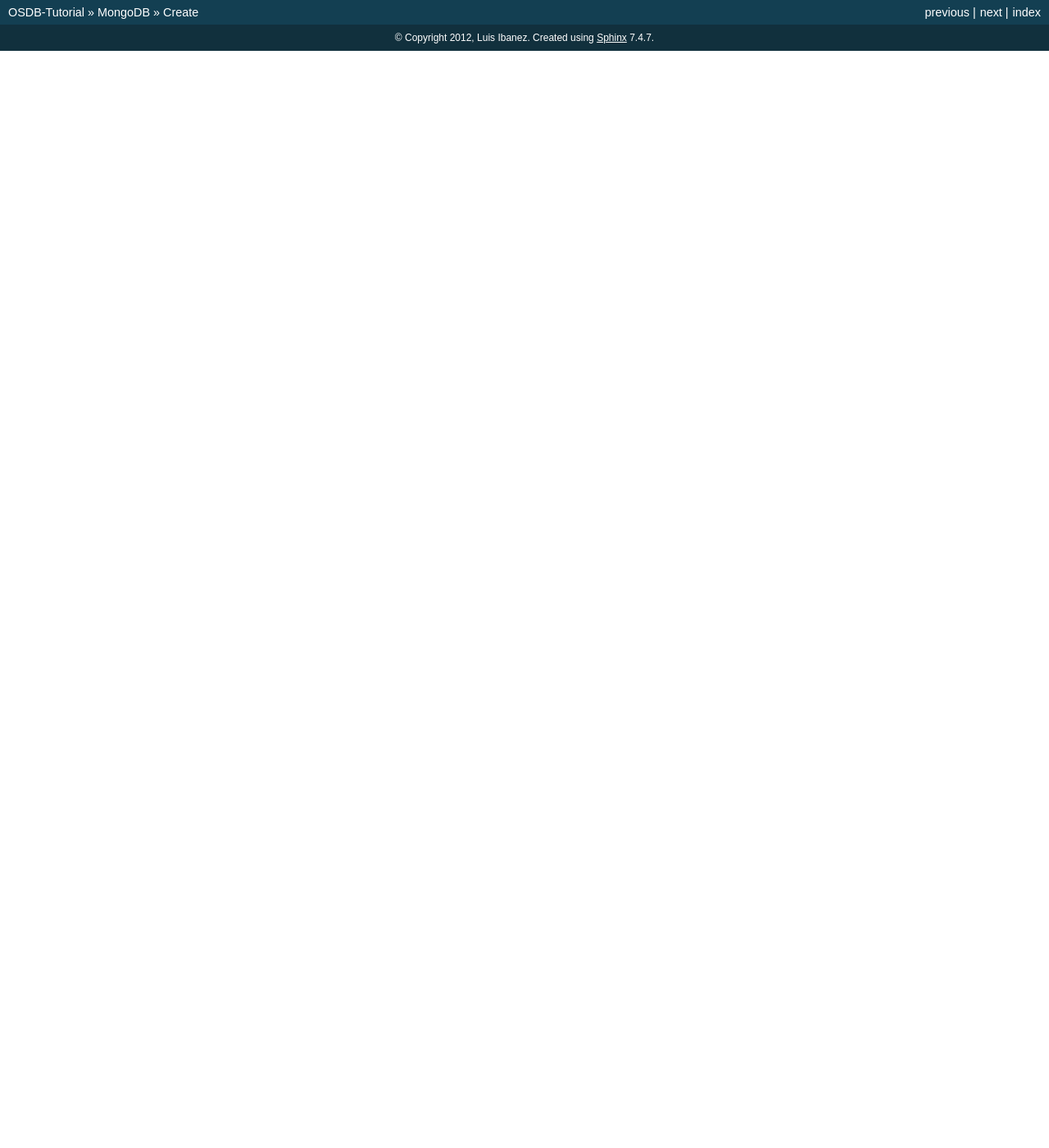
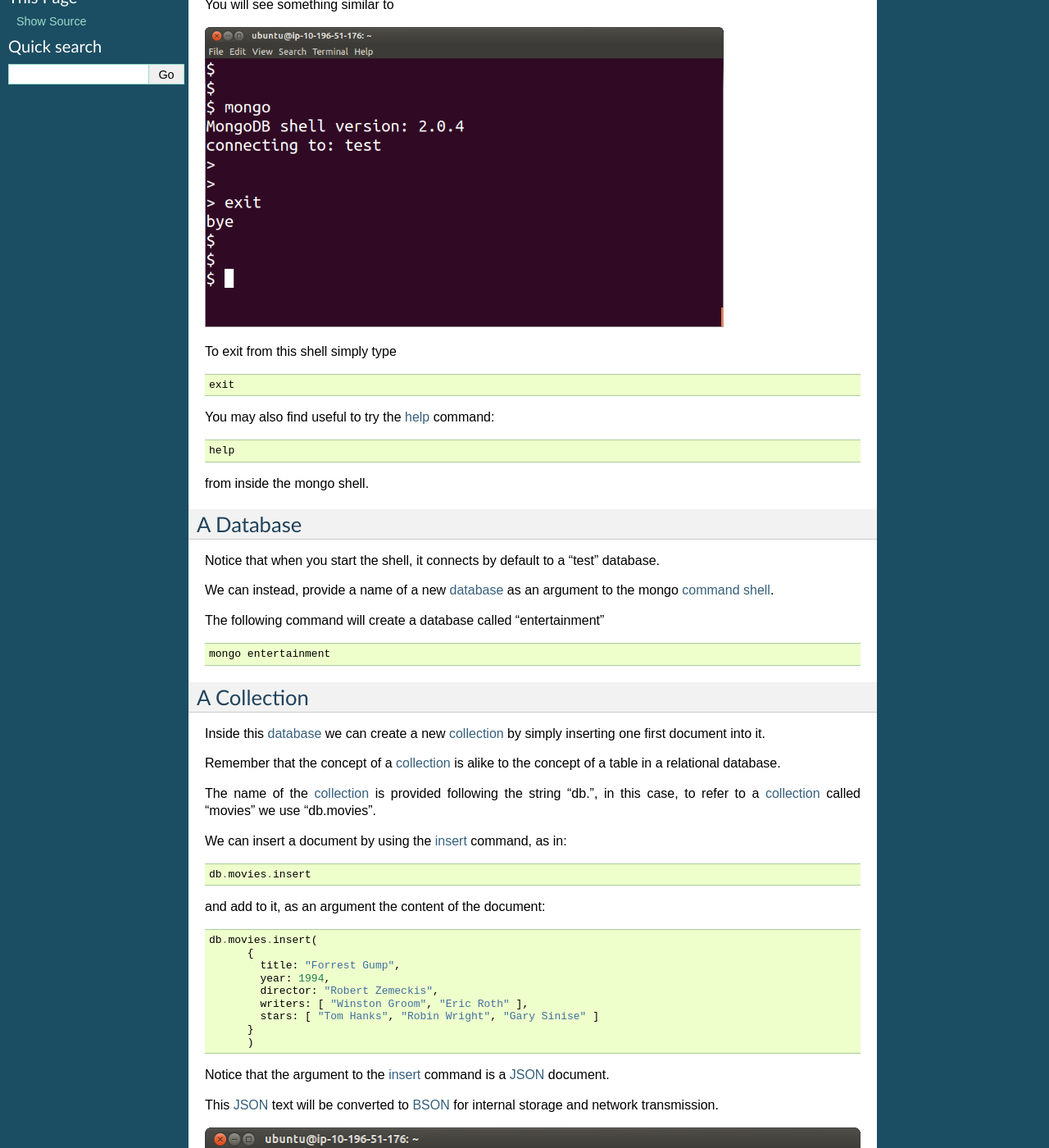
Before and after one commit to luisibanez/open-source-databases-tutorial, a Sphinx documentation site: the page built from source/MongoDB/Create.rst, in a window 1280 px wide and 1400 px high, scrolled down 270 px. Shown: the whole window at 82% size. Built offline with Sphinx 7.4.7, drawn with Linux system fonts in a browser that asks for light colours; before the commit the page ends 900 px from its top, so only the background shows below that; some of the changed text lies outside the part shown.

Commit message:
Completed MongoDB Create page.
Described how to create a database, and how to create a collection by inserting an entry into it.

```diff
--- a/source/MongoDB/Create.rst
+++ b/source/MongoDB/Create.rst
@@ -1,8 +1,114 @@
 Create
 ======
 
-The following command will create a database named 'movies'
+The Shell
+---------
+
+`MongoDB`_ provides a `command shell`_ that allows you to interact directly with the databases.
+
+You can invoke this shell by simply typing
 
 ::
 
-   mongo movies
+   mongo
+
+You will see something similar to
+
+.. image:: ../../images/MongoCommandShell01.png
+   :scale: 75 %
+
+To exit from this shell simply type
+
+::
+
+   exit
+
+You may also find useful to try the `help`_ command:
+
+::
+
+   help
+
+from inside the mongo shell.
+
+
+A Database
+----------
+
+Notice that when you start the shell, it connects by default to a "test" database.
+
+We can instead, provide a name of a new `database`_ as an argument to the mongo
+`command shell`_.
+
+The following command will create a database called "entertainment"
+
+::
+
+  mongo entertainment
+
+A Collection
+------------
+
+Inside this `database`_ we can create a new `collection`_ by simply inserting one first document into it.
+
+Remember that the concept of a `collection`_ is alike to the concept of a table in a relational database.
+
+The name of the `collection`_ is provided following the string "db.", in this case, to refer to a `collection`_ called "movies" we use "db.movies".
+
+We can insert a document by using the `insert`_ command, as in:
+
+::
+
+  db.movies.insert
+
+and add to it, as an argument the content of the document:
+
+::
+
+  db.movies.insert(
+        {
+          title: "Forrest Gump",
+          year: 1994,
+          director: "Robert Zemeckis",
+          writers: [ "Winston Groom", "Eric Roth" ],
+          stars: [ "Tom Hanks", "Robin Wright", "Gary Sinise" ]
+        }
+        )
+
+Notice that the argument to the `insert`_ command is a `JSON`_ document.
+
+This `JSON`_ text will be converted to `BSON`_ for internal storage and network
+transmission.
+
+.. image:: ../../images/MongoCommandShell02.png
+   :scale: 100 %
+
+To see the collections that are available in the current database we can use the command
+
+::
+
+   show collections
+
+
+To see the databases that are available we can use the command
+
+::
+
+   show dbs
+
+
+to use a particular database, we take advantage of the use command
+
+::
+
+   use entertainment
+
+
+.. _MongoDB: http://www.mongodb.org/
+.. _JSON: http://www.json.org/
+.. _BSON: http://bsonspec.org/
+.. _command shell: http://www.mongodb.org/display/DOCS/mongo+-+The+Interactive+Shell
+.. _help: http://www.mongodb.org/display/DOCS/Overview+-+The+MongoDB+Interactive+Shell#Overview-TheMongoDBInteractiveShell-Help
+.. _insert: http://www.mongodb.org/display/DOCS/Overview+-+The+MongoDB+Interactive+Shell#Overview-TheMongoDBInteractiveShell-Inserting
+.. _database: http://www.mongodb.org/display/DOCS/Databases
+.. _collection: http://www.mongodb.org/display/DOCS/Collections
```
Also changed, not shown: images/MongoCommandShell01.png (added), images/MongoCommandShell02.png (added).
